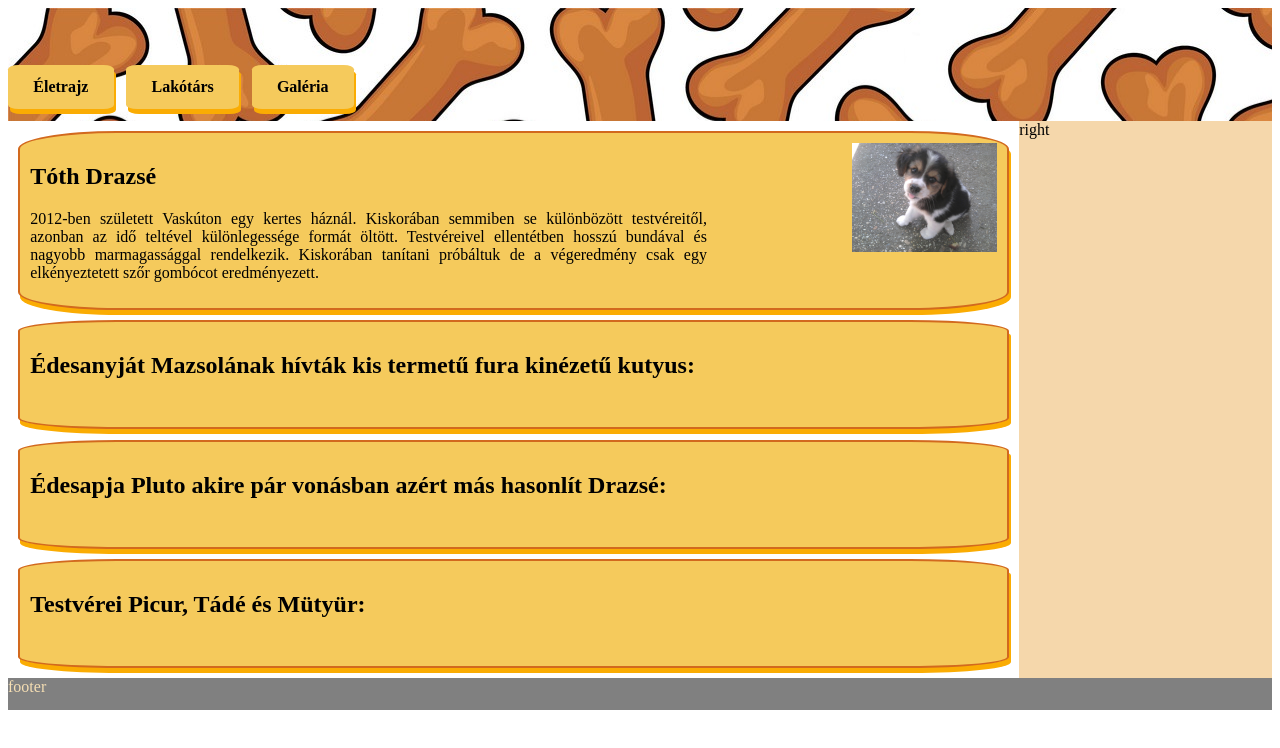
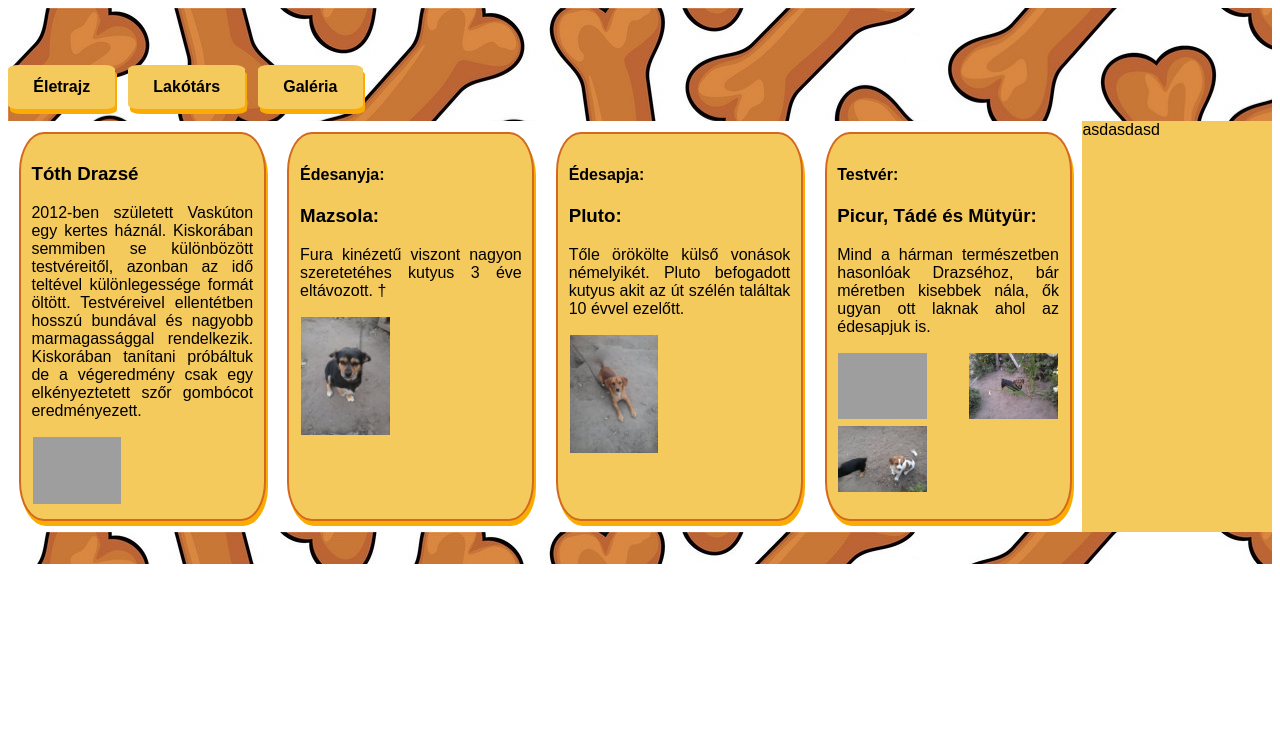
Before and after one commit to tvikto/bemutatkozo_weboldal, a plain HTML site: page index.html in a window 1280 px wide. Drawn offline with Linux system fonts and the light colour scheme; grey boxes are pictures that could not be loaded.

Commit message:
index_oldal_pozicio & media_queries

```diff
--- a/css/style.css
+++ b/css/style.css
@@ -1,3 +1,7 @@
+body
+{
+    font-family: Arial, Helvetica, sans-serif;
+}
 .flex-container
 {
    display: flex;
@@ -42,31 +46,26 @@ div>a
    margin: 1em;
    border: 1px solid #ddd;
    border-radius: 1em;
-   padding: 0.2em;
+   padding: 0.3em;
 
 }
 img:hover
 {
-  box-shadow: 0 0 2px 1px rgba(0, 140, 186, 0.5);
+  box-shadow: 0 0 2px 2px rgba(0, 140, 186, 0.5);
 }
 .flex-main
 {
-    width:80%;
+    display: flex;
+
+    width: 85%;
 }
-.flex-right
+.bekezd-pic
 {
-    width: 20%;
-    background-color: rgb(245, 215, 171);
+    width: 40%;
+    margin: 0.5%;
 
 }
-.flex-footer
-{
-    flex-direction: row;
-    background-color: gray;
-    color: wheat;
-    height: 2em;
-}
-.family
+.flex-main>div
 {
     margin: 1% 1% 1% 1%;
     padding: 1%;
@@ -75,28 +74,53 @@ img:hover
     background-color:rgb(245, 202, 92);
     box-shadow:2px 5px rgb(250, 172, 3);
     border-radius: 10%;
+
 }
-.family>p
-{
-    width: 70%;
-    text-align: justify;
-}
-.family-img
+.flex-right
 {
     width: 15%;
-    float: right;
+    background-color:rgb(245, 202, 92);
+
 }
-
-@media screen and (max-width: 600px)
+.flex-footer
 {
-    .flex-header
+    background-image: url(../img/csonti.jpg);
+    flex-direction: row;
+    background-color: gray;
+    color: wheat;
+    height: 2em;
+}
+.bekezd
+{
+    text-align: justify;
+    width: 30%;
+}
+@media screen and (max-width: 1125px)
+{
+    .flex-main
     {
-        flex-direction: column;
+        flex-flow: row wrap;
     }
+    .bekezd
+    {
+        width: 40%;
+    }
+}
+@media screen and (max-width: 800px)
+{
     .flex-body
     {
         flex-direction: column;
     }
+    .flex-main
+    {
+        flex-direction: column;
+    }
+    .bekezd
+    {
+        width: 100%;
+    }
+
 }
 @media screen and (max-width: 458px)
 {
--- a/index.html
+++ b/index.html
@@ -10,40 +10,48 @@
 <body>
     <div class="flex-container">
         <div class="flex-header">
-            <div><a href="../index.html">Életrajz</a></div>
+            <div><a href="index.html">Életrajz</a></div>
             <div><a href="./pages/Lakotars.html">Lakótárs</a></div>
             <div><a href="./pages/Galeria.html">Galéria</a></div>
         </div>
     <div class="flex-body">
-        <div class="flex-main">
-            <div class="family">
-                <a target="_blank" href="./Galeria/1.jpg"> <img src="./Galeria/1.jpg" alt="Drazsé" class="family-img"></a>
-                <h2>Tóth Drazsé</h2>
+            <div class="flex-main">
+                <div class="bekezd" >
+                    <h3>Tóth Drazsé</h3>
+                    <p>
+                    2012-ben született Vaskúton egy kertes háznál. Kiskorában semmiben se különbözött testvéreitől, azonban az idő teltével különlegessége formát öltött. Testvéreivel ellentétben hosszú bundával és nagyobb marmagassággal rendelkezik.
+                    Kiskorában tanítani próbáltuk de a végeredmény csak egy elkényeztetett szőr gombócot eredményezett.</p>
+                    <a target="_blank" href="./Galeria/8.jpg"> <img class="bekezd-pic"src="./Galeria/8.jpg" alt="Drazsé"></a>
+                </div>
 
-                <p>
-                    2012-ben született Vaskúton egy kertes háznál. Kiskorában semmiben se különbözött testvéreitől, azonban az idő teltével különlegessége formát öltött. Testvéreivel ellentétben hosszú bundával és nagyobb marmagassággal rendelkezik.
-                    Kiskorában tanítani próbáltuk de a végeredmény csak egy elkényeztetett szőr gombócot eredményezett.
-                </p>
 
+                <div class="bekezd">
+                    <h4>Édesanyja:</h4>
+                    <h3>Mazsola:</h3>
+                    <p>Fura kinézetű viszont nagyon szeretetéhes kutyus 3 éve eltávozott. †</p>
+                    <a target="_blank" href="./Galeria/12.jpg"> <img class="bekezd-pic"src="./Galeria/12.jpg" alt="Mazsola"></a>
+                </div>
+
+                <div class="bekezd">
+                    <h4>Édesapja:</h4>
+                    <h3>Pluto:</h3>
+                    <p>Tőle örökölte külső vonások némelyikét. Pluto befogadott kutyus akit az út szélén találtak 10 évvel ezelőtt.</p>
+                    <a target="_blank" href="./Galeria/13.jpg"> <img class="bekezd-pic"src="./Galeria/13.jpg" alt="Pluto"></a>
+                </div>
+
+                <div class="bekezd">
+                    <h4>Testvér:</h4>
+                    <h3>Picur, Tádé és Mütyür:</h3>
+                    <p>Mind a hárman természetben hasonlóak Drazséhoz, bár méretben kisebbek nála, ők ugyan ott laknak ahol az édesapjuk is.</p>
+                    <a target="_blank" href="./Galeria/14.jpg"> <img class="bekezd-pic"src="./Galeria/14.jpg" alt="Tádé"></a>
+                    <a target="_blank" href="./Galeria/17.jpg"> <img class="bekezd-pic"src="./Galeria/17.jpg" alt="Picur"></a>
+                    <a target="_blank" href="./Galeria/16.jpg"> <img class="bekezd-pic"src="./Galeria/16.jpg" alt="Mütyür"></a>
+
+                </div>
             </div>
-            <div class="family">
-                <h2>Édesanyját Mazsolának hívták kis termetű fura kinézetű kutyus:</h2>
-                <img src="" alt="">
-            </div>
-            <div class="family">
-                <h2>Édesapja Pluto akire pár vonásban azért más hasonlít Drazsé:</h2>
-                <img src="" alt="">
-            </div>
-            <div class="family">
-                <h2>Testvérei Picur, Tádé és Mütyür:</h2>
-                <img src="" alt="">
-            </div>
-        </div>
-        <div class=flex-right>right</div>
+        <div class="flex-right">asdasdasd</div>
     </div>
-    <div class="flex-footer">footer</div>
+        <div class="flex-footer"></div>
     </div>
-  </body>
-  </html>
 </body>
 </html>
```
Also changed, not shown: pages/Galeria.html (+2 -2 lines), pages/Lakotars.html (+6 -3 lines), Galeria/12.jpg (added), Galeria/13.jpg (added), Galeria/16.jpg (added), Galeria/17.jpg (added), Galeria/18.jpg (added), 2 other files.
